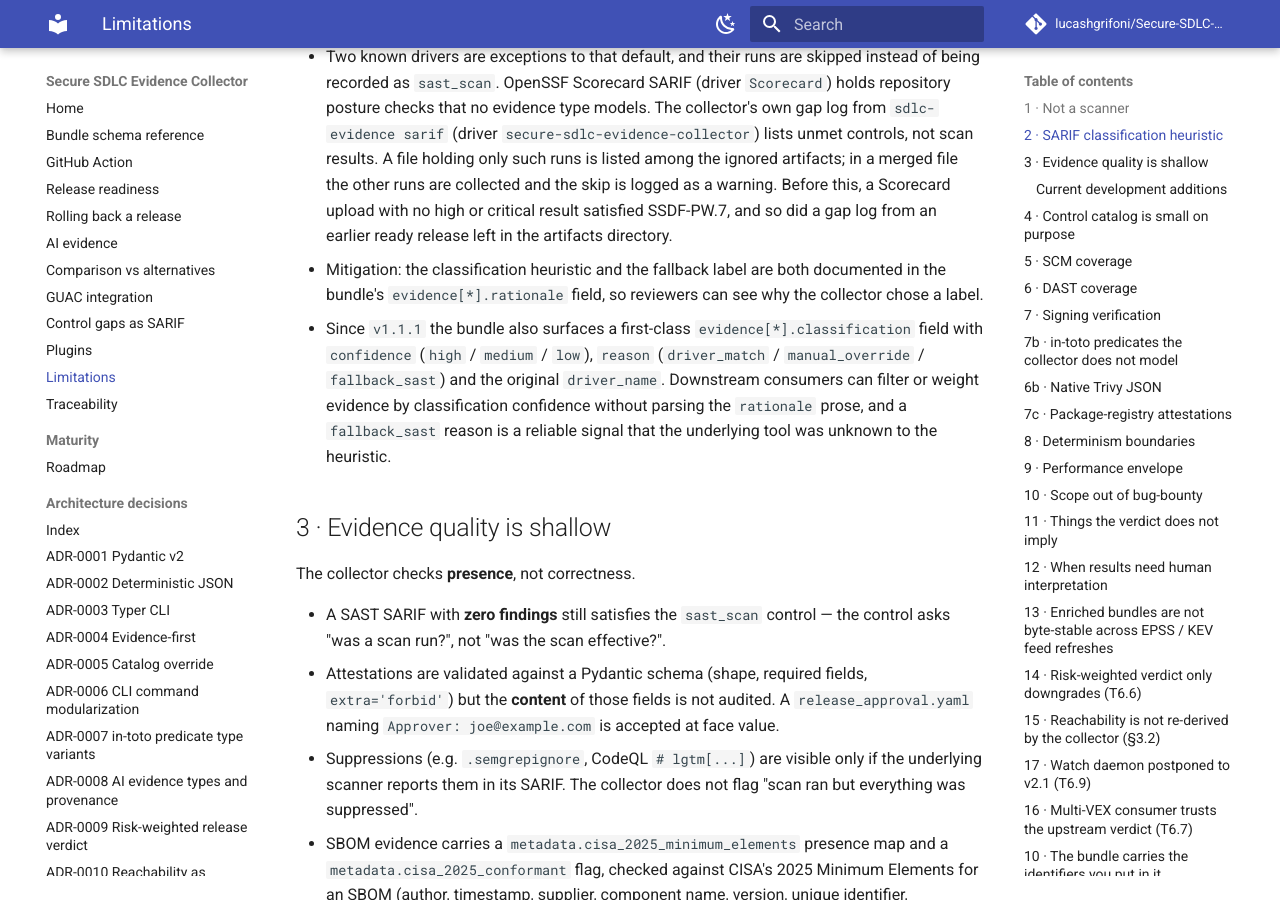
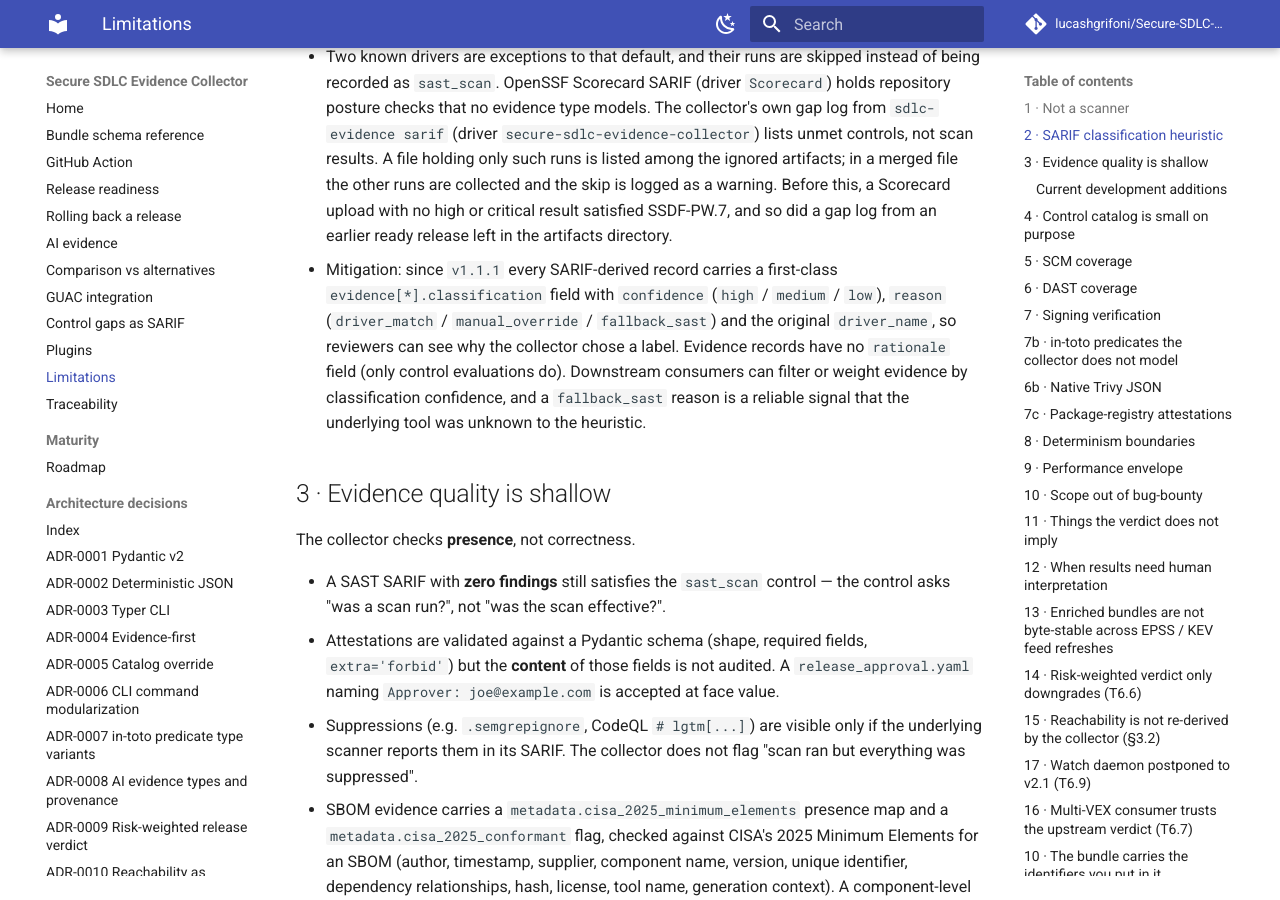
Before and after one commit to lucashgrifoni/Secure-SDLC-Evidence-Collector, an MkDocs documentation site: the page built from docs/limitations.md, in a window 1280 px wide and 900 px high, scrolled down 903 px. Built offline with MkDocs 1.6.1 and Material for MkDocs 9.7.7, drawn with Linux system fonts in a browser that asks for light colours; comment, search, counter and statistics services are not loaded.

Commit message:
docs: fix stale implementation references
- traceability: the size cap lives in ensure_file() and raises
  ParseError; the classifier is _classify_sarif_with_provenance; Trivy
  SARIF runs are never reclassified; unknown drivers are marked in
  `classification`, not a rationale.
- limitations section 2: evidence records have no `rationale` field.
- plugins: auto-wiring is still unshipped in 4.x; pin >=4,<5.
- README roadmap: iac_scan already exists; the remaining items are no
  longer tied to 2.1.
- release-readiness: releases publish checksums.txt, not SHA256SUMS.
- index: release-readiness.md is the project's release checklist, not
  the verdict model.

```diff
--- a/docs/limitations.md
+++ b/docs/limitations.md
@@ -44,16 +44,15 @@ and emits **one evidence record per run**.
   logged as a warning. Before this, a Scorecard upload with no high or
   critical result satisfied SSDF-PW.7, and so did a gap log from an
   earlier ready release left in the artifacts directory.
-- Mitigation: the classification heuristic and the fallback label are
-  both documented in the bundle's `evidence[*].rationale` field, so
-  reviewers can see why the collector chose a label.
-- Since `v1.1.1` the bundle also surfaces a first-class
-  `evidence[*].classification` field with `confidence` (`high` / `medium`
-  / `low`), `reason` (`driver_match` / `manual_override` /
-  `fallback_sast`) and the original `driver_name`. Downstream consumers
-  can filter or weight evidence by classification confidence without
-  parsing the `rationale` prose, and a `fallback_sast` reason is a
-  reliable signal that the underlying tool was unknown to the heuristic.
+- Mitigation: since `v1.1.1` every SARIF-derived record carries a
+  first-class `evidence[*].classification` field with `confidence`
+  (`high` / `medium` / `low`), `reason` (`driver_match` /
+  `manual_override` / `fallback_sast`) and the original `driver_name`,
+  so reviewers can see why the collector chose a label. Evidence
+  records have no `rationale` field (only control evaluations do).
+  Downstream consumers can filter or weight evidence by classification
+  confidence, and a `fallback_sast` reason is a reliable signal that
+  the underlying tool was unknown to the heuristic.
 
 ## 3 · Evidence quality is shallow
 
```
Also changed, not shown: README.md (+1 -2 lines), docs/index.md (+6 -3 lines), docs/plugins.md (+4 -2 lines), docs/release-readiness.md (+2 -1 lines), docs/traceability.md (+4 -4 lines).
